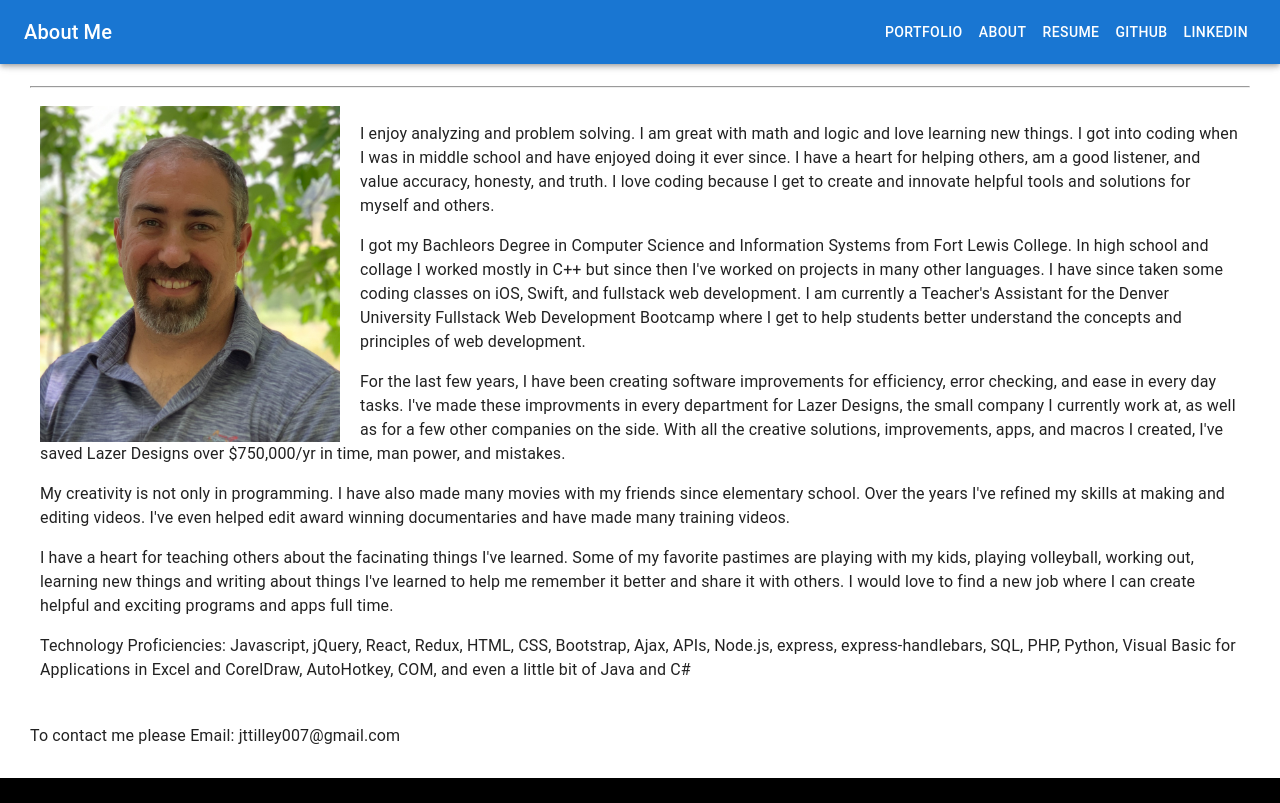
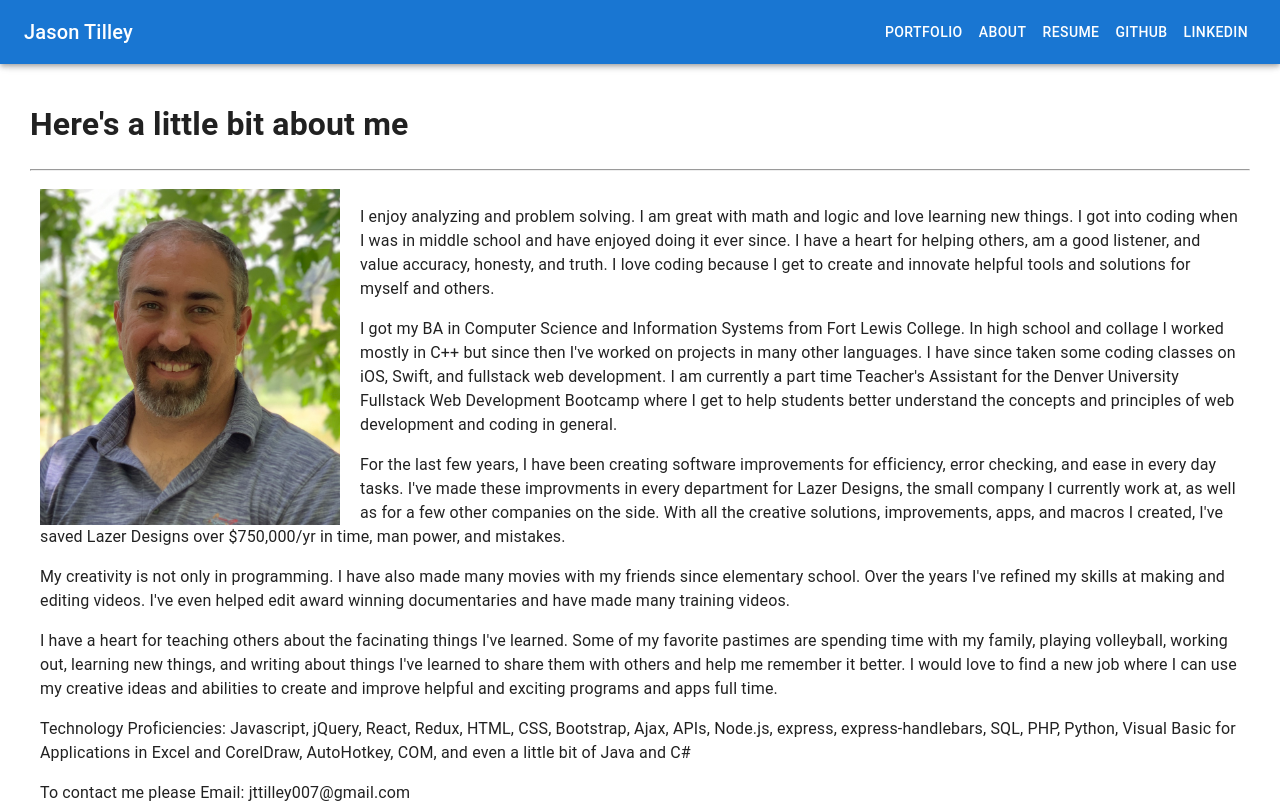
Before and after one commit to jttilley/jasons-portfolio, a React (Create React App) app: page /about in a window 1280 px wide. Shown: the top 803 px of the page. Built offline with nearby package versions, Linux system fonts and the light colour scheme.

Commit message:
fixed links to work properly

```diff
--- a/src/components/nav.js
+++ b/src/components/nav.js
@@ -1,5 +1,5 @@
 import * as React from 'react';
-import PropTypes from 'prop-types';
+// import PropTypes from 'prop-types';
 import AppBar from '@mui/material/AppBar';
 import Box from '@mui/material/Box';
 import CssBaseline from '@mui/material/CssBaseline';
@@ -58,7 +58,10 @@ function MyNavBar(props) {
         {navItems.map((item) => (
           <ListItem key={item[1]} disablePadding>
             <ListItemButton sx={{ textAlign: 'center' }}>
-              <Link to={item[0]}><ListItemText primary={item[1]} /></Link>
+              {item[0].indexOf('http') === -1 ?
+                <Link to={item[0]} style={{ textDecoration: 'none'}}><ListItemText primary={item[1]} /></Link>
+                : <a href={item[0]} style={{ textDecoration: 'none'}}><ListItemText primary={item[1]} /></a>
+              }
             </ListItemButton>
           </ListItem>
         ))}
@@ -91,11 +94,9 @@ function MyNavBar(props) {
           </Typography>
           <Box sx={{ display: { xs: 'none', sm: 'block' } }}>
             {navItems.map((item) => (
-              <Link to={item[0]}>
-                <Button  key={item[1]} sx={{ color: '#fff' }}>
-                  {item[1]}
-                </Button>
-              </Link>
+              item[0].indexOf('http') === -1 ?
+              <Link to={item[0]} style={{ textDecoration: 'none'}}><Button  key={item[1]} sx={{ color: '#fff' }}>{item[1]}</Button></Link>
+              : <a href={item[0]} style={{ textDecoration: 'none'}}><Button  key={item[1]} sx={{ color: '#fff' }}>{item[1]}</Button></a>
             ))}
           </Box>
         </Toolbar>
@@ -121,13 +122,4 @@ function MyNavBar(props) {
     </Box>
   );
 }
-
-MyNavBar.propTypes = {
-  /**
-   * Injected by the documentation to work in an iframe.
-   * You won't need it on your project.
-   */
-  window: PropTypes.func,
-};
-
 export default MyNavBar;
--- a/src/pages/about.js
+++ b/src/pages/about.js
@@ -19,6 +19,12 @@ const AboutWrapper = styled.div`
     background-color: white;
     margin: 30px;
   }
+  .title {
+    margin-top: 100px;
+  }
+  h2 {
+    color: white;
+  }
   @media screen and (max-width: 480px) {
     .fullbackground {
       height: 1800px;
@@ -30,14 +36,14 @@ const About = () => {
   return (
     <AboutWrapper >
       <Background>
-        <MyNavBar title="About Me" />
+        <MyNavBar title="Jason Tilley" />
         <Container>
           <Row>
           <Col></Col>
           <Col lg={8} className="fullsheet">
               <Row>
                 <Col lg={12} className="title">
-                  <h2>About Me</h2>
+                  <h1>Here's a little bit about me</h1>
                   <hr />
                 </Col>
               </Row>
@@ -48,7 +54,7 @@ const About = () => {
                     I enjoy analyzing and problem solving. I am great with math and logic and love learning new things. I got into coding when I was in middle school and have enjoyed doing it ever since. I have a heart for helping others, am a good listener, and value accuracy, honesty, and truth. I love coding because I get to create and innovate helpful tools and solutions for myself and others.
                   </p>
                   <p>
-                    I got my Bachleors Degree in Computer Science and Information Systems from Fort Lewis College. In high school and collage I worked mostly in C++ but since then I've worked on projects in many other languages. I have since taken some coding classes on iOS, Swift, and fullstack web development. I am currently a Teacher's Assistant for the Denver University Fullstack Web Development Bootcamp where I get to help students better understand the concepts and principles of web development.
+                    I got my BA in Computer Science and Information Systems from Fort Lewis College. In high school and collage I worked mostly in C++ but since then I've worked on projects in many other languages. I have since taken some coding classes on iOS, Swift, and fullstack web development. I am currently a part time Teacher's Assistant for the Denver University Fullstack Web Development Bootcamp where I get to help students better understand the concepts and principles of web development and coding in general.
                   </p>
                   <p>
                     For the last few years, I have been creating software improvements for efficiency, error checking, and ease in every day tasks. I've made these improvments in every department for Lazer Designs, the small company I currently work at, as well as for a few other companies on the side. With all the creative solutions, improvements, apps, and macros I created, I've saved Lazer Designs over $750,000/yr in time, man power, and mistakes.
@@ -57,14 +63,14 @@ const About = () => {
                     My creativity is not only in programming. I have also made many movies with my friends since elementary school. Over the years I've refined my skills at making and editing videos. I've even helped edit award winning documentaries and have made many training videos.
                   </p>
                   <p>
-                    I have a heart for teaching others about the facinating things I've learned. Some of my favorite pastimes are playing with my kids, playing volleyball, working out, learning new things and writing about things I've learned to help me remember it better and share it with others. I would love to find a new job where I can create helpful and exciting programs and apps full time.
+                    I have a heart for teaching others about the facinating things I've learned. Some of my favorite pastimes are spending time with my family, playing volleyball, working out, learning new things, and writing about things I've learned to share them with others and help me remember it better. I would love to find a new job where I can use my creative ideas and abilities to create and improve helpful and exciting programs and apps full time.
                   </p>
                   <p>
                     Technology Proficiencies: Javascript, jQuery, React, Redux, HTML, CSS, Bootstrap, Ajax, APIs, Node.js, express, express-handlebars, SQL, PHP, Python, Visual Basic for Applications in Excel and CorelDraw, AutoHotkey, COM, and even a little bit of Java and C#
                   </p>
+                  <p>To contact me please Email: jttilley007@gmail.com</p>
                 </Col>
               </Row>
-              <p>To contact me please Email: jttilley007@gmail.com</p>
             </Col>
             <Col></Col>
           </Row>
--- a/src/pages/portfolio.js
+++ b/src/pages/portfolio.js
@@ -1,14 +1,12 @@
 import React from "react";
-import { Container, Row, Col } from "reactstrap";
-// import { Grid, Paper, makeStyles, List, ListItem, TextField } from '@material-ui/core';
 import styled from "styled-components";
 import myApps from "../assets/data/portfolio-apps.json";
 import AppCard from "../components/AppCard";
 import MyNavBar from "../components/nav";
 import Footer from "../components/footer";
-import Background from "../components/background";
 import { Box } from "@mui/system";
 import { Grid, Toolbar } from '@mui/material';
+
 const PortfolioWrapper = styled.div`
   .card-holder {
     margin-top: 20px;
@@ -26,10 +24,9 @@ const Portfolio = () => {
 
   return (
     <PortfolioWrapper>
-      {/* <Background> */}
-        <Box sx={{ display: 'flex' }}>
-          <MyNavBar title="Jason Tilley"/>
-          <Box component="main" sx={{ p: 3 }}>
+      <Box sx={{ display: 'flex' }}>
+        <MyNavBar title="Jason Tilley"/>
+        <Box component="main" sx={{ p: 3 }}>
           <Toolbar />
           <Grid container spacing={1}>
             {myApps.map(app => (
@@ -41,13 +38,12 @@ const Portfolio = () => {
                   deployed={app.deployed}
                   imgDescription={app.imgDescription}
                 />
-               </Grid>
+              </Grid>
             ))}
           </Grid>
         </Box>
       </Box>
-        <Footer />
-      {/* </Background> */}
+      <Footer />
     </PortfolioWrapper>
   );
 }
```
